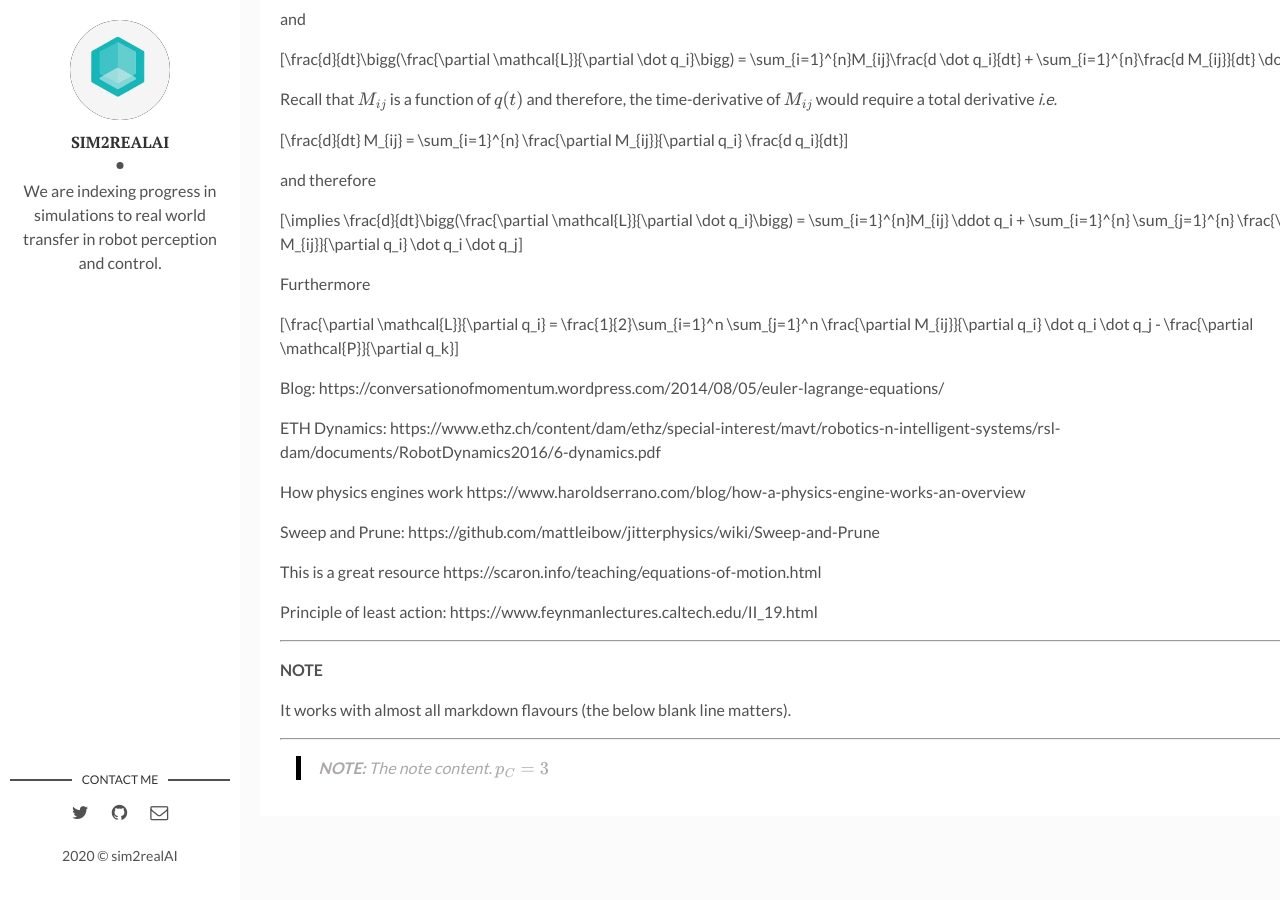
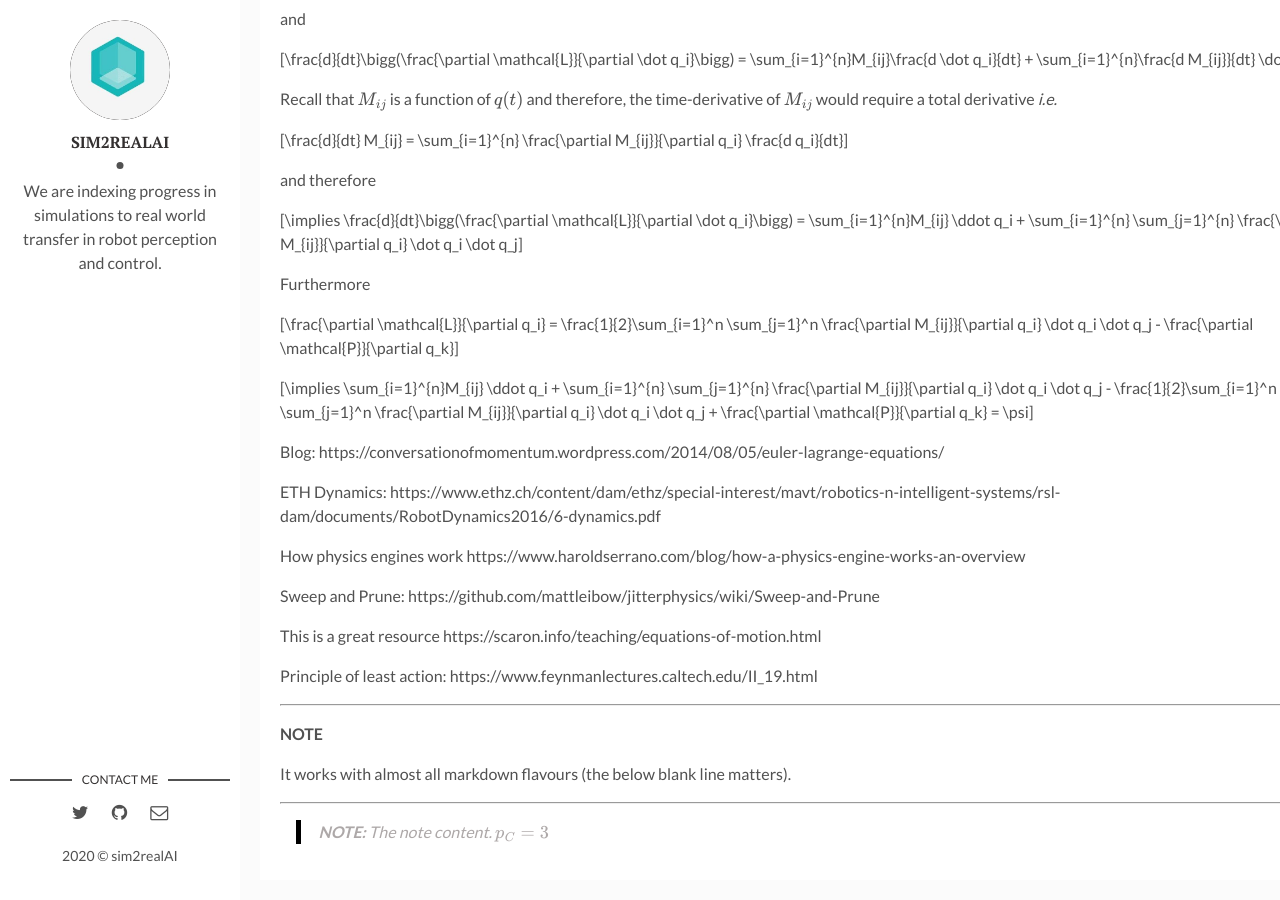
Before and after one commit to backupsim2realai/backupsim2realai.github.io, a Jekyll site: the page built from _posts/2019-04-15-Dynamic-Model-Of-Manipulators.markdown, in a window 1280 px wide and 900 px high, scrolled down 5130 px. Built offline with Jekyll 4.4.1, drawn with Linux system fonts in a browser that asks for light colours; formulas are drawn with MathJax 3.

Commit message:
editing text
Signed-off-by: Ankur Handa <ahanda@nvidia.com>

```diff
--- a/_posts/2019-04-15-Dynamic-Model-Of-Manipulators.markdown
+++ b/_posts/2019-04-15-Dynamic-Model-Of-Manipulators.markdown
@@ -235,6 +235,10 @@ Furthermore
 
 $$\frac{\partial \mathcal{L}}{\partial q_i} = \frac{1}{2}\sum_{i=1}^n \sum_{j=1}^n \frac{\partial M_{ij}}{\partial q_i} \dot q_i \dot q_j - \frac{\partial \mathcal{P}}{\partial q_k}$$
 
+$$
+\implies \sum_{i=1}^{n}M_{ij} \ddot q_i + \sum_{i=1}^{n} \sum_{j=1}^{n} \frac{\partial M_{ij}}{\partial q_i} \dot q_i \dot q_j - \frac{1}{2}\sum_{i=1}^n \sum_{j=1}^n \frac{\partial M_{ij}}{\partial q_i} \dot q_i \dot q_j + \frac{\partial \mathcal{P}}{\partial q_k} = \psi
+$$
+
 
 Blog: https://conversationofmomentum.wordpress.com/2014/08/05/euler-lagrange-equations/
 
```
